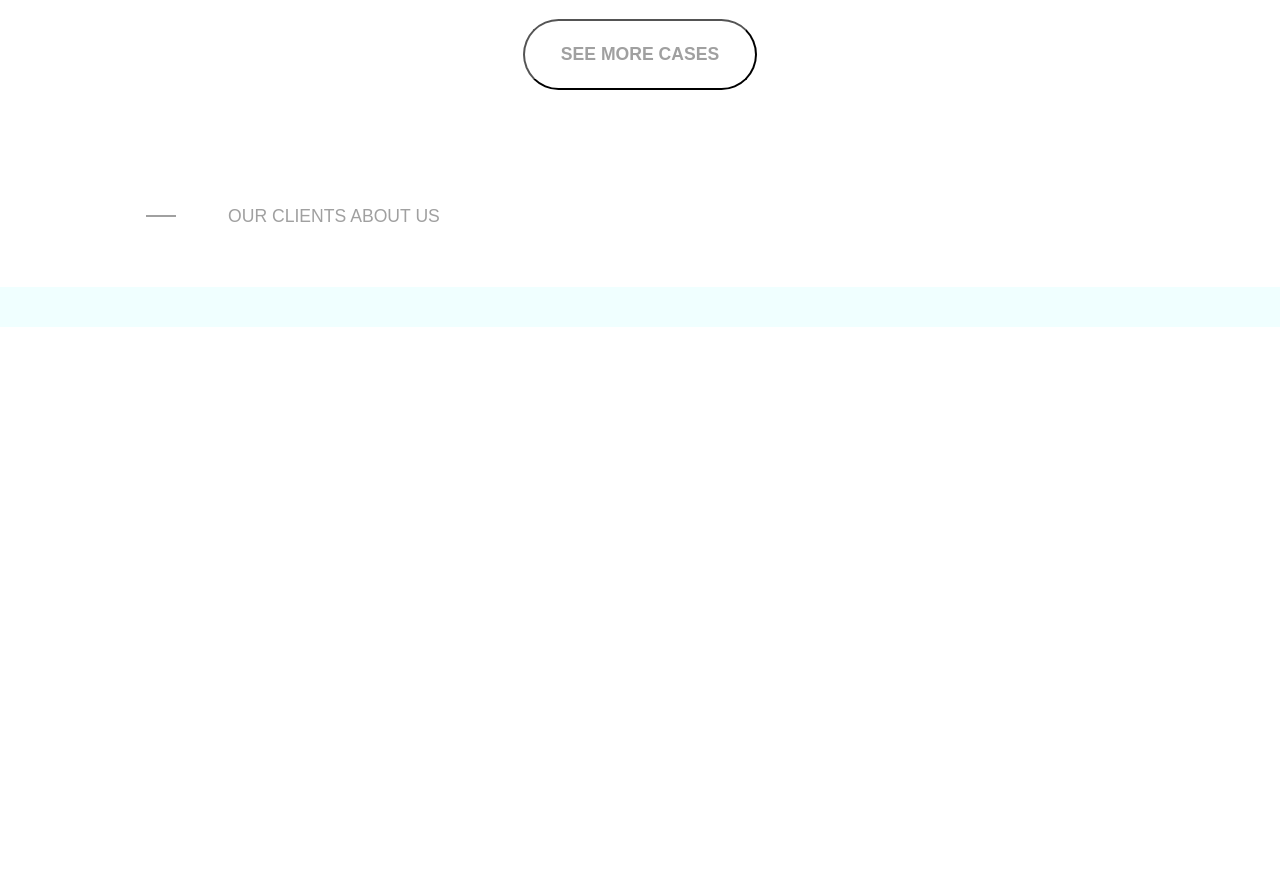
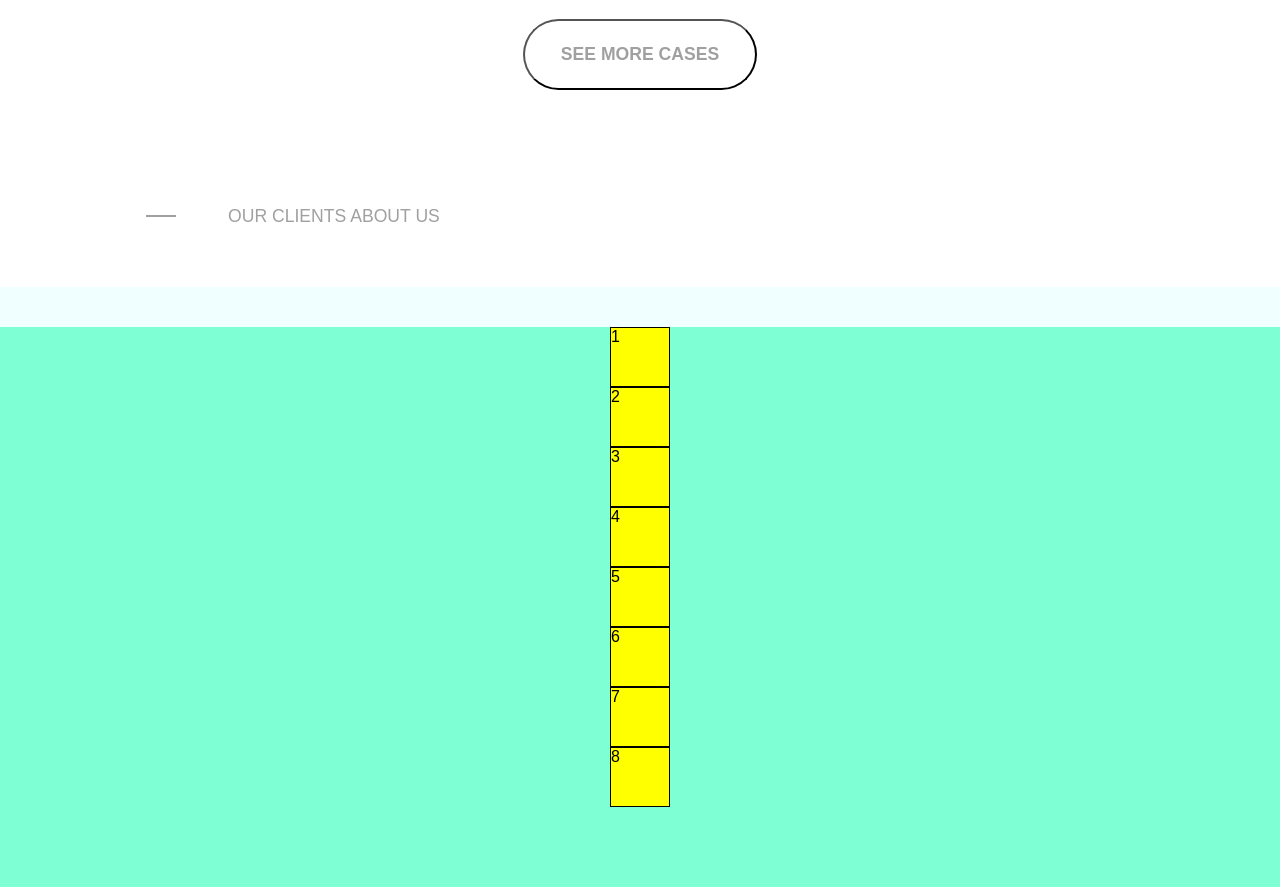
Before and after one commit to olaftarlowski/RwdTestBMB, a plain HTML site: page index.html in a window 1280 px wide. Shown: the part 1923-2810 px from the top of the page. Before the commit the page ends 2250 px from the top, so only its background shows below. Drawn offline with nearby package versions, Linux system fonts and the light colour scheme.

Commit message:
section five added, it's elements added

```diff
--- a/index.html
+++ b/index.html
@@ -15,6 +15,7 @@
     <link rel="stylesheet" href="style/sectionTwo/style.css">
     <link rel="stylesheet" href="style/sectionThree/style.css">
     <link rel="stylesheet" href="style/sectionFour/style.css">
+    <link rel="stylesheet" href="style/sectionFive/style.css">
 </head>
 
 <body>
@@ -33,7 +34,7 @@
             </ul>
             <span id="toggleMenu" class="toggleButton"><i class="fas fa-bars"></i></span>
         </nav>
-
+        <!-- main header banner -->
         <div class="mainBanner">
             <img src="assets/rwd-background-jpg.jpg" alt="image of landscape near lake">
             <div class="bannerContainer bannerPattern">
@@ -108,7 +109,28 @@
             <p>our clients about us</p>
         </div>
     </section>
-    <section class="fourthSection"></section>
+    <section class="fourthSection">
+    </section>
+    <section class="fifthSection">
+        <div class="fifthSectionContainer">
+            <div class="fifthSectionContainerFor2">
+                <div class="fifthSectionContainerFor1">1</div>
+                <div class="fifthSectionContainerFor1">2</div>
+            </div>
+            <div class="fifthSectionContainerFor2">
+                <div class="fifthSectionContainerFor1">3</div>
+                <div class="fifthSectionContainerFor1">4</div>
+            </div>
+            <div class="fifthSectionContainerFor2">
+                <div class="fifthSectionContainerFor1">5</div>
+                <div class="fifthSectionContainerFor1">6</div>
+            </div>
+            <div class="fifthSectionContainerFor2">
+                <div class="fifthSectionContainerFor1">7</div>
+                <div class="fifthSectionContainerFor1">8</div>
+            </div>
+        </div>
+    </section>
 
 
 
--- /dev/null
+++ b/style/sectionFive/style.scss
@@ -0,0 +1,46 @@
+/// device breakpoints
+
+$tablet: 768px;
+$desktop: 1200px;
+
+@mixin tablet {
+    @media (min-width: #{$tablet}) {
+        @content;
+    }
+}
+
+@mixin desktop {
+    @media (min-width: #{$desktop}) {
+        @content;
+    }
+}
+
+.fifthSection {
+    background-color: aquamarine;
+    width: 100vw;
+    height: 70vh;
+
+    .fifthSectionContainerFor2{
+        display: flex;
+        flex-direction: column;
+
+        .fifthSectionContainerFor1 {
+            width: 60px;
+            height: 60px;
+            background-color: yellow;
+            box-sizing: border-box;
+            margin: auto;
+            border: 1px solid black;
+        }
+    }
+}
+
+// .fifthSectionContainerFor8{
+//     display: flex;
+//     flex-direction: row;
+// }
+
+// .fifthSectionContainerFor4{
+//     display: flex;
+//     flex-direction: row;
+// }
```
Also changed, not shown: style/sectionFive/style.css (added), 1 other file.
